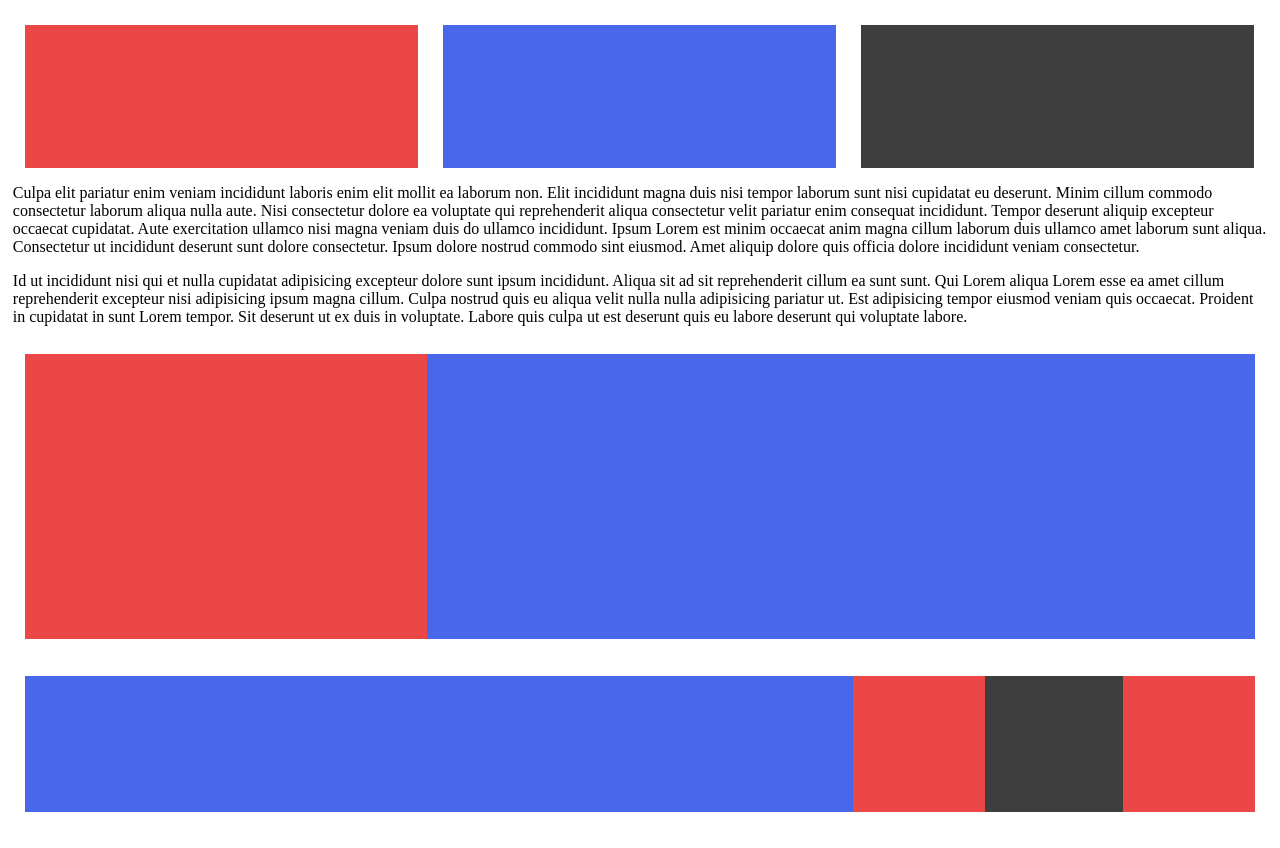
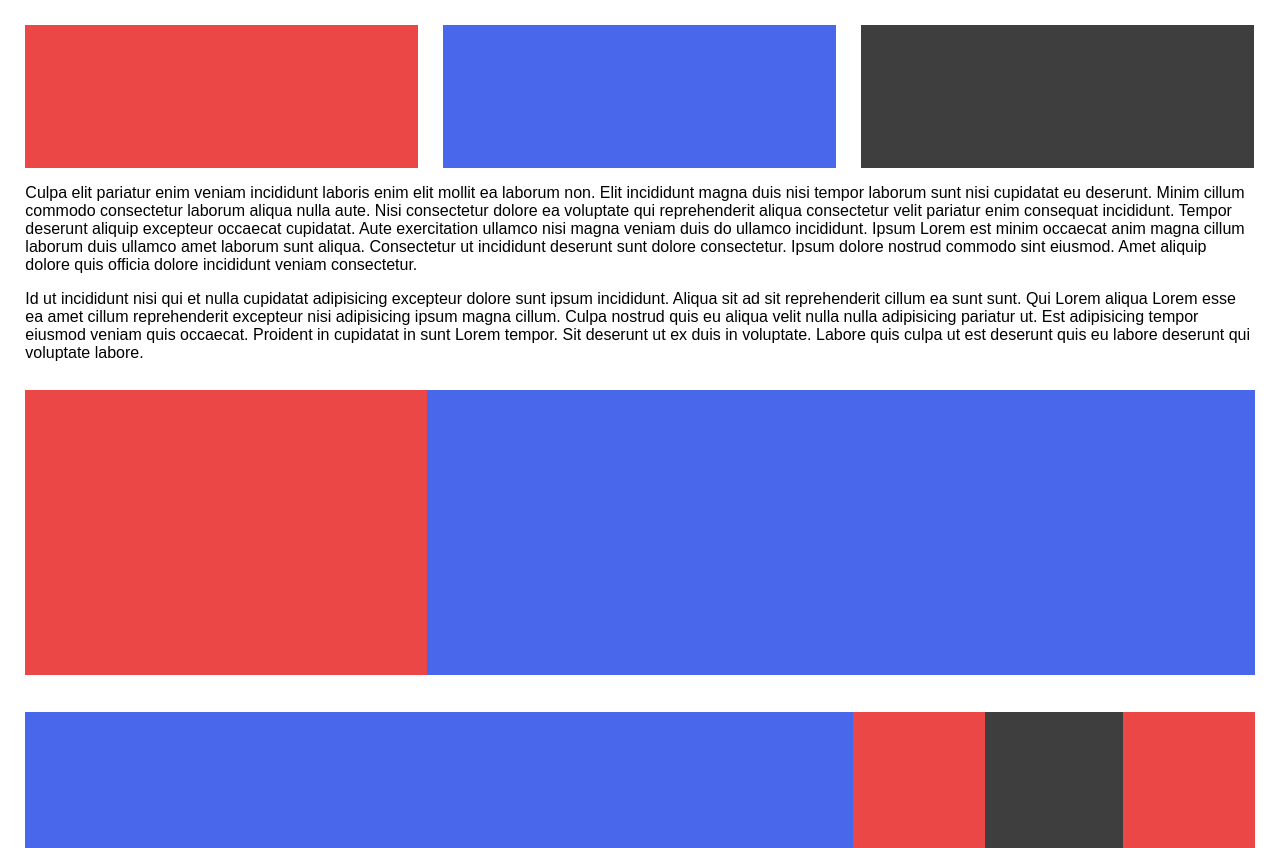
Before and after one commit to romines/DM-sandbox-html-layouts2, a plain HTML site: page first/index.html in a window 1280 px wide. Before the commit the page ends 812 px from the top, so only its background shows below. Drawn offline with Linux system fonts and the light colour scheme.

Commit message:
Style tweaks to first challenge

```diff
--- a/first/style.css
+++ b/first/style.css
@@ -7,6 +7,7 @@ html, body {
   height: 100%;
   padding: 0;
   margin: 0;
+  font-family: Arial, Helvetica, sans-serif;
 }
 
 .contain {
@@ -45,7 +46,9 @@ div.square {
 .slate {
   background-color: rgb(62, 62, 62);
 }
-
+.row.two {
+  margin: 1%;
+}
 .two p {
   max-width: 100%;
 }
```
